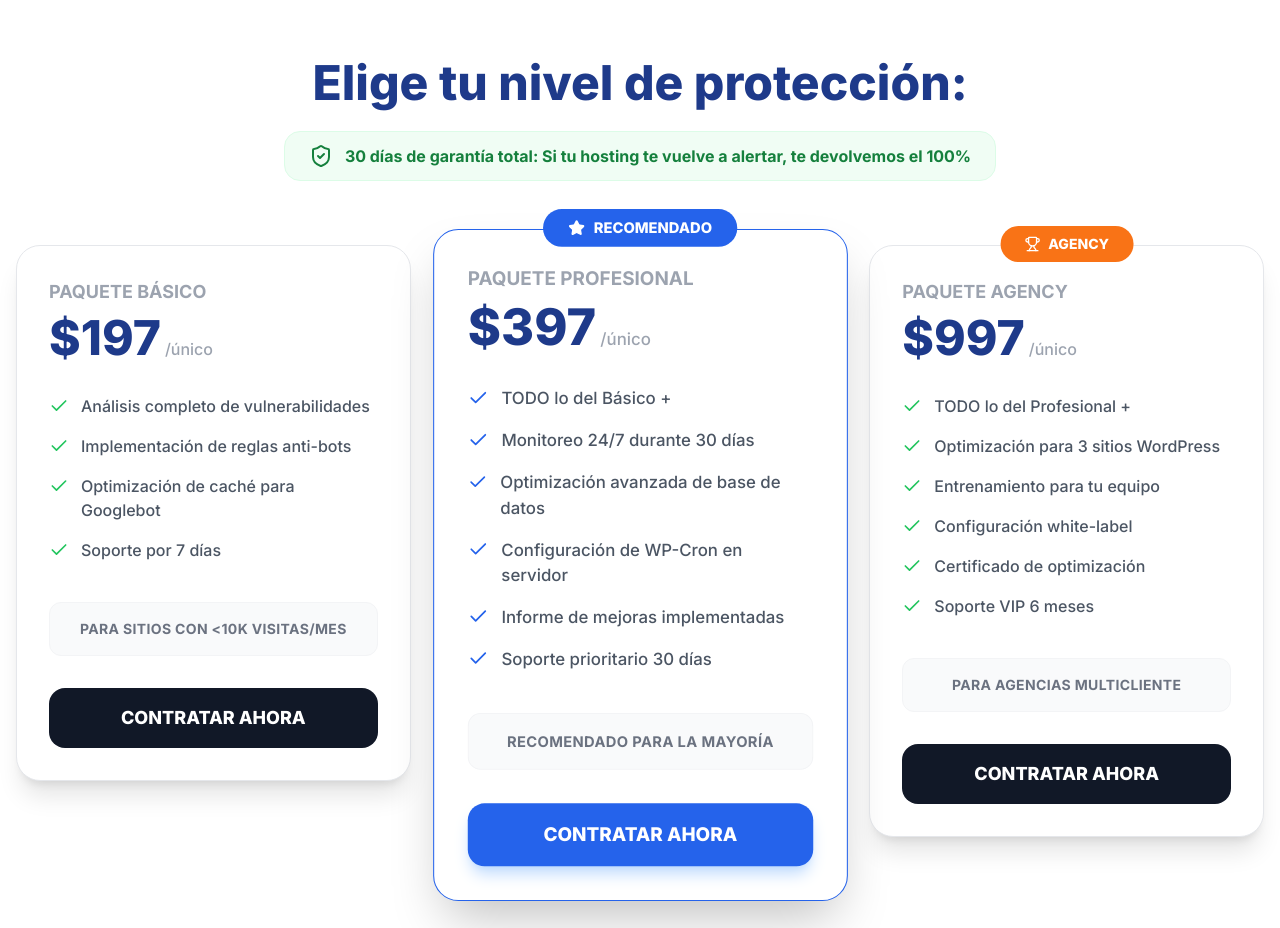
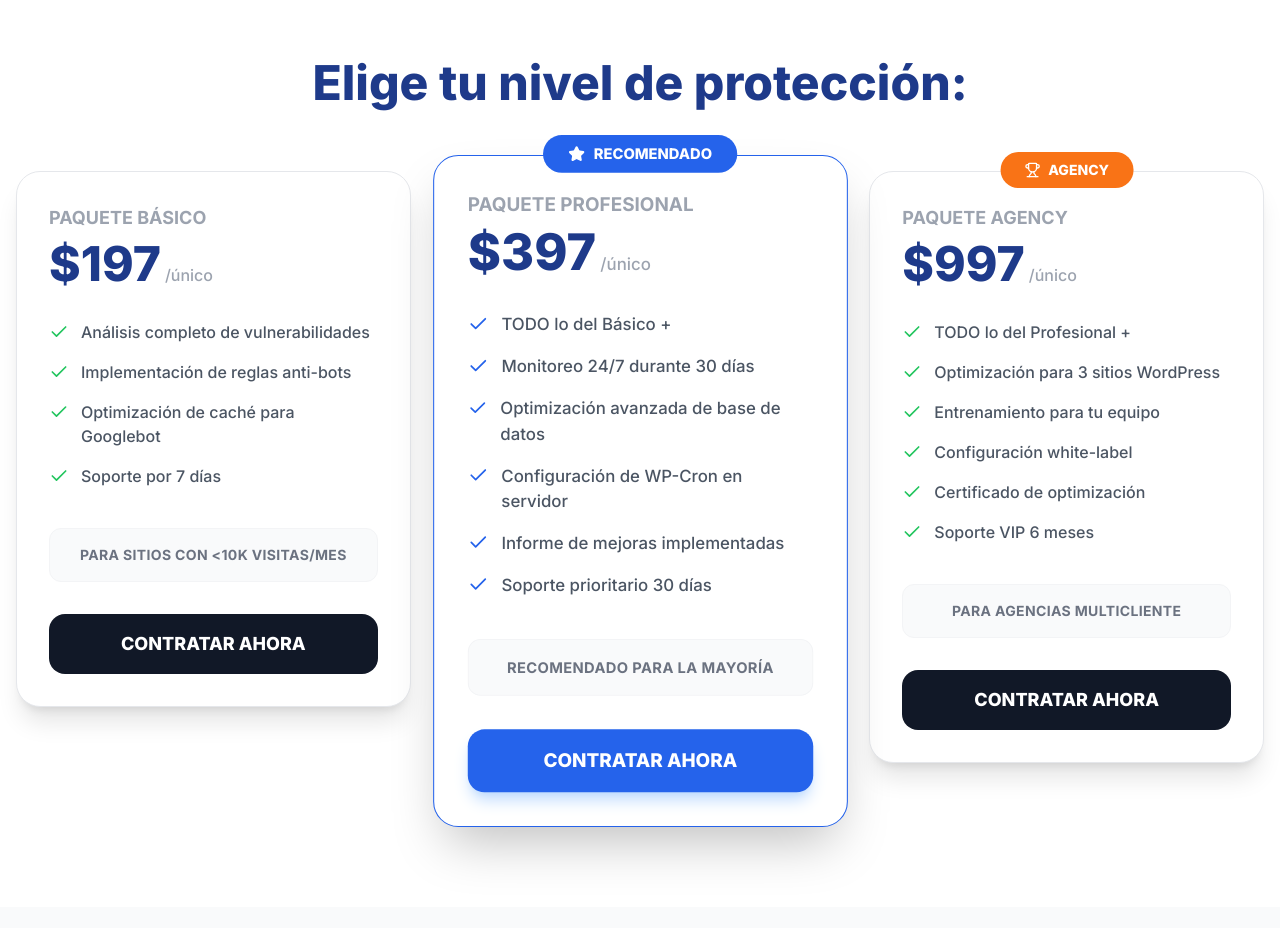
Before and after one commit to KannemanM/wp-shield, a React (Vite) app: page / in a window 1280 px wide. Shown: the part 4120-5048 px from the top of the page. Built offline with nearby package versions, Linux system fonts and the light colour scheme.

Commit message:
Copy: remove 30-day guarantee blurb from PricingSection

```diff
--- a/components/PricingSection.tsx
+++ b/components/PricingSection.tsx
@@ -54,10 +54,6 @@ export const PricingSection: React.FC<{ onOpenContact?: (pkg?: string) => void }
           <h2 className="text-3xl md:text-5xl font-extrabold text-blue-900 mb-6">
             Elige tu nivel de protección:
           </h2>
-          <div className="inline-flex items-center gap-3 bg-green-50 text-green-700 px-6 py-3 rounded-2xl border border-green-100 font-bold">
-            <ShieldCheck className="w-6 h-6" />
-            30 días de garantía total: Si tu hosting te vuelve a alertar, te devolvemos el 100%
-          </div>
         </div>
 
         <div className="grid md:grid-cols-3 gap-8 items-start">
```
